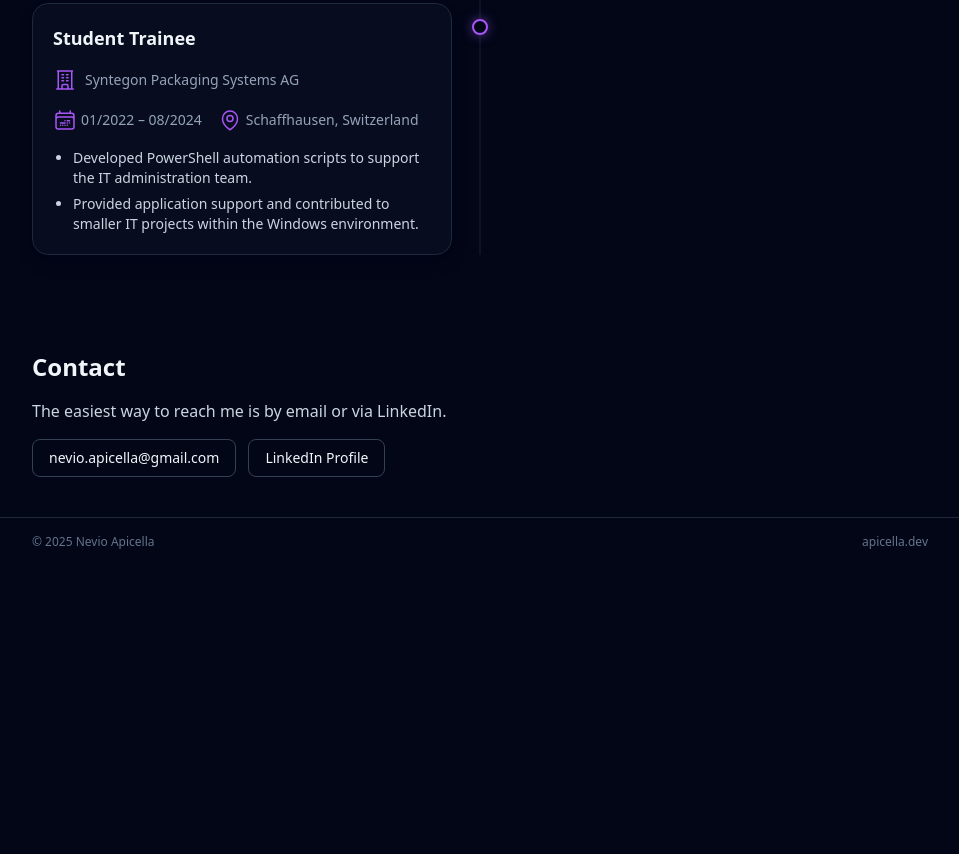
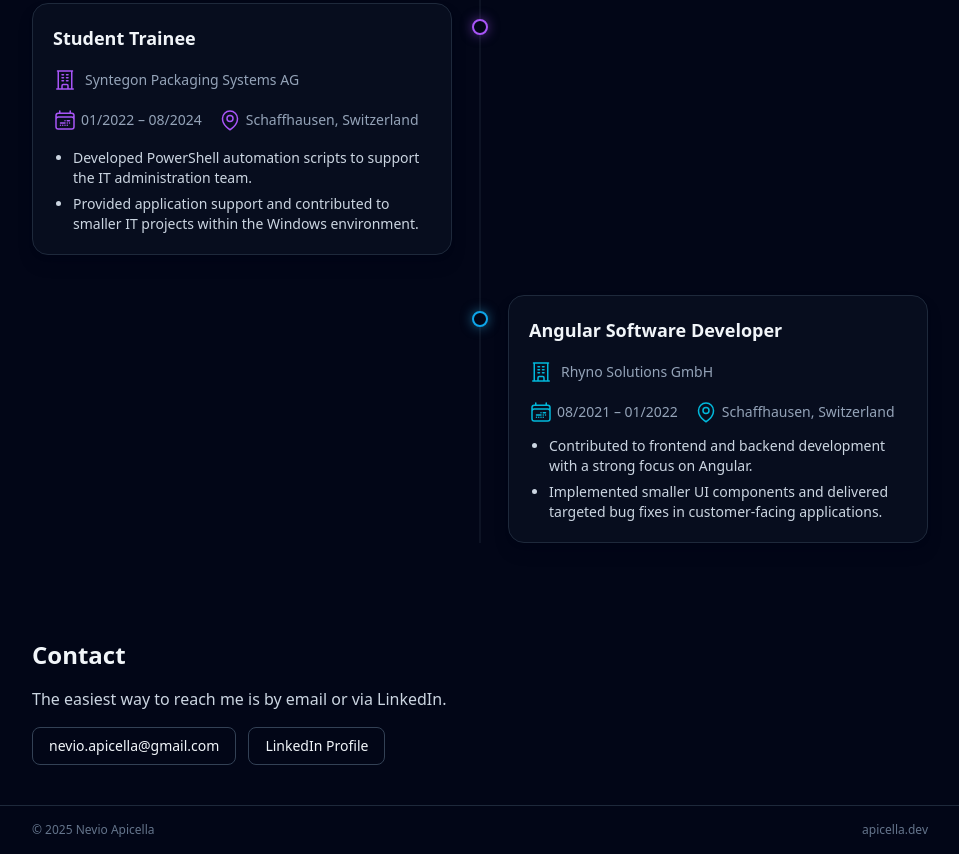
Before and after one commit to apicenev/apicella-dev, a website: page index.html in a window 1280 px wide. Shown: the part 2631-3485 px from the top of the page, without its empty margins (160-1119 px from the left). Before the commit the page ends 3197 px from the top, so only its background shows below. Drawn offline with Linux system fonts and the light colour scheme.

Commit message:
Finalised experience section

```diff
--- a/src/partials/experience.html
+++ b/src/partials/experience.html
@@ -72,6 +72,39 @@
           </ul>
         </div>
       </article>
+
+      <!-- Item 3: Rhyno Solutions AG Angular Software Engineer -->
+      <article class="relative flex lg:justify-end">
+        <div class="absolute left-4 top-4 h-4 w-4 -translate-x-1/2 rounded-full border-2 border-sky-500 bg-slate-950 shadow-[0_0_12px_rgba(56,189,248,0.5)] lg:left-1/2" aria-hidden="true"></div>
+        <div class="ml-10 lg:ml-0 w-full lg:w-[min(420px,100%)] rounded-2xl border border-slate-800 bg-slate-900/40 p-4 lg:p-5 shadow-lg shadow-slate-950/40" >
+            <h3 class="text-base lg:text-lg font-semibold mb-4">Angular Software Developer</h3>
+            <div class="flex items-center gap-2 text-xs lg:text-sm text-[oklch(71.5%_0.143_215.221)] mb-4">
+                <svg xmlns="http://www.w3.org/2000/svg" fill="none" viewBox="0 0 24 24" stroke-width="1.5" stroke="currentColor" class="size-6">
+                    <path stroke-linecap="round" stroke-linejoin="round" d="M3.75 21h16.5M4.5 3h15M5.25 3v18m13.5-18v18M9 6.75h1.5m-1.5 3h1.5m-1.5 3h1.5m3-6H15m-1.5 3H15m-1.5 3H15M9 21v-3.375c0-.621.504-1.125 1.125-1.125h3.75c.621 0 1.125.504 1.125 1.125V21" />
+                </svg>
+                <span class="text-slate-400">Rhyno Solutions GmbH</span>
+            </div>
+            <div class="text-xs lg:text-sm text-[oklch(71.5%_0.143_215.221)] mb-3 flex flex-wrap gap-x-4 gap-y-1">
+                <span class="inline-flex items-center gap-1">
+                    <svg xmlns="http://www.w3.org/2000/svg" fill="none" viewBox="0 0 24 24" stroke-width="1.5" stroke="currentColor" class="size-6">
+                        <path stroke-linecap="round" stroke-linejoin="round" d="M6.75 2.994v2.25m10.5-2.25v2.25m-14.252 13.5V7.491a2.25 2.25 0 0 1 2.25-2.25h13.5a2.25 2.25 0 0 1 2.25 2.25v11.251m-18 0a2.25 2.25 0 0 0 2.25 2.25h13.5a2.25 2.25 0 0 0 2.25-2.25m-18 0v-7.5a2.25 2.25 0 0 1 2.25-2.25h13.5a2.25 2.25 0 0 1 2.25 2.25v7.5m-6.75-6h2.25m-9 2.25h4.5m.002-2.25h.005v.006H12v-.006Zm-.001 4.5h.006v.006h-.006v-.005Zm-2.25.001h.005v.006H9.75v-.006Zm-2.25 0h.005v.005h-.006v-.005Zm6.75-2.247h.005v.005h-.005v-.005Zm0 2.247h.006v.006h-.006v-.006Zm2.25-2.248h.006V15H16.5v-.005Z" />
+                    </svg>
+                    <span class="text-slate-400">08/2021 – 01/2022</span>
+                </span>
+                <span class="inline-flex items-center gap-1">
+                    <svg xmlns="http://www.w3.org/2000/svg" fill="none" viewBox="0 0 24 24" stroke-width="1.5" stroke="currentColor" class="size-6">
+                        <path stroke-linecap="round" stroke-linejoin="round" d="M15 10.5a3 3 0 1 1-6 0 3 3 0 0 1 6 0Z" />
+                        <path stroke-linecap="round" stroke-linejoin="round" d="M19.5 10.5c0 7.142-7.5 11.25-7.5 11.25S4.5 17.642 4.5 10.5a7.5 7.5 0 1 1 15 0Z" />
+                    </svg>
+                    <span class="text-slate-400">Schaffhausen, Switzerland</span>
+                </span>
+            </div>
+          <ul class="space-y-1.5 text-sm text-slate-300 list-disc list-inside md:list-outside md:pl-5">
+            <li>Contributed to frontend and backend development with a strong focus on Angular.</li>
+            <li>Implemented smaller UI components and delivered targeted bug fixes in customer-facing applications.</li>
+          </ul>
+        </div>
+      </article>
     </div>
   </div>
 </section>
```
